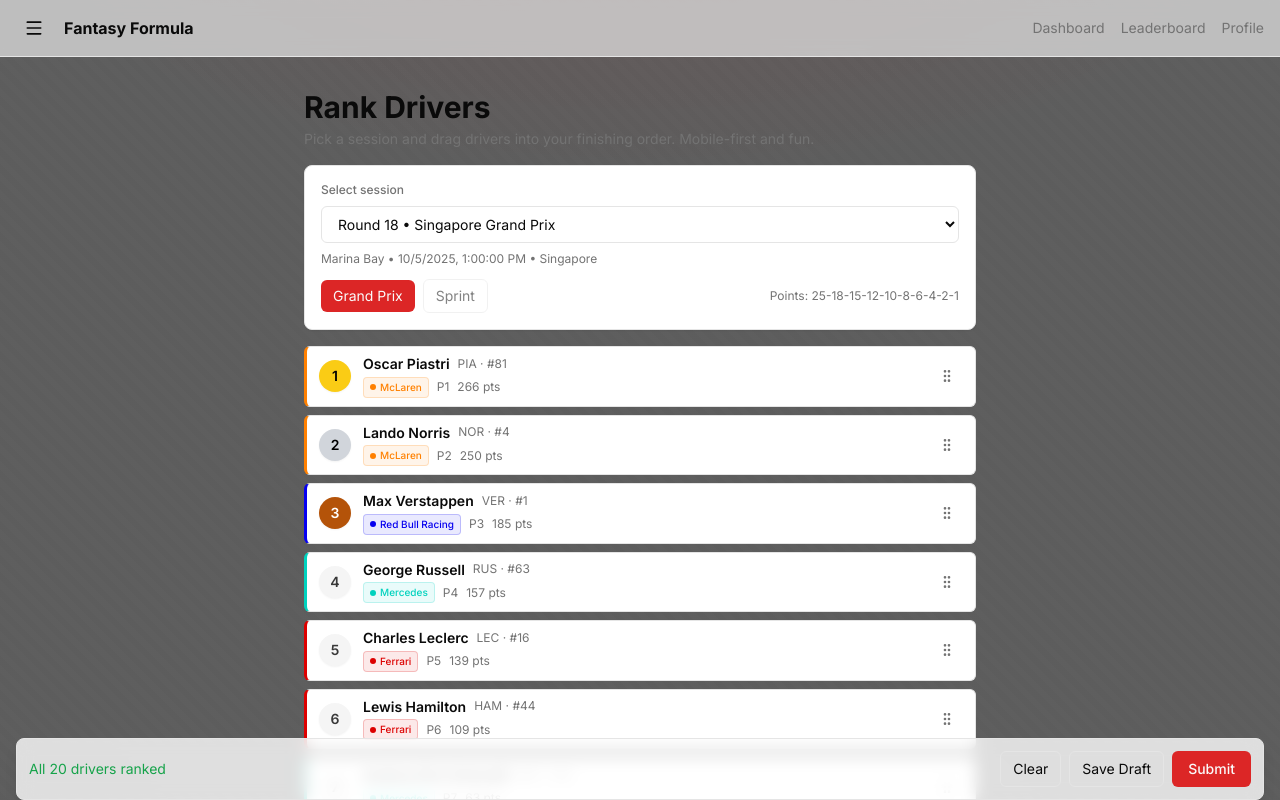
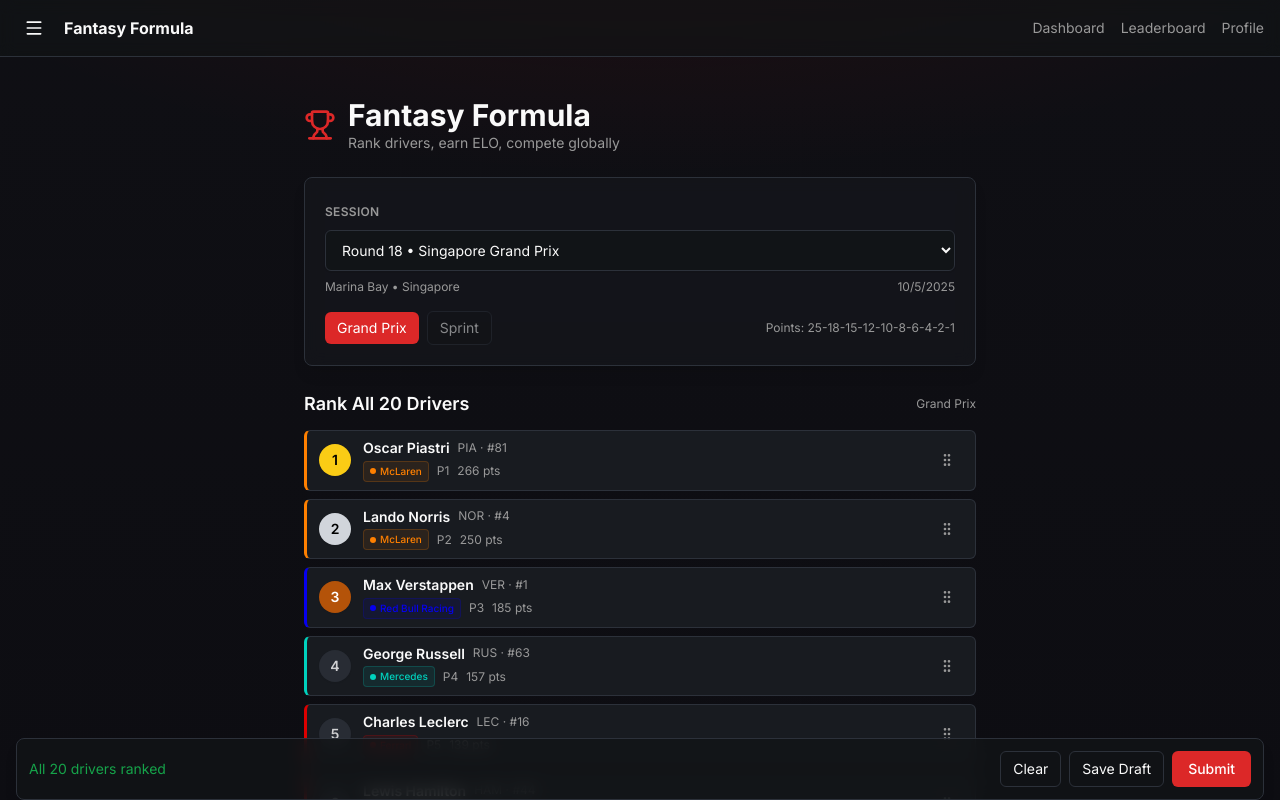
Before and after one commit to Jericoz-JC/FantasyFormula, a Next.js app: page / in a window 1280 px wide. Shown: the top 800 px of the page. Built offline with nearby package versions, Linux system fonts and the light colour scheme.

Commit message:
Redesign: dark racing theme + fix Haas/Racing Bulls colors + refined home UI

```diff
--- a/app/globals.css
+++ b/app/globals.css
@@ -4,58 +4,31 @@
 
 @layer base {
   :root {
-    --background: 0 0% 100%;
-    --foreground: 0 0% 3.9%;
-    --card: 0 0% 100%;
-    --card-foreground: 0 0% 3.9%;
-    --popover: 0 0% 100%;
-    --popover-foreground: 0 0% 3.9%;
-    --primary: 0 72.2% 50.6%;
-    --primary-foreground: 0 0% 98%;
-    --secondary: 0 0% 96.1%;
-    --secondary-foreground: 0 0% 9%;
-    --muted: 0 0% 96.1%;
-    --muted-foreground: 0 0% 45.1%;
-    --accent: 0 0% 96.1%;
-    --accent-foreground: 0 0% 9%;
-    --destructive: 0 84.2% 60.2%;
-    --destructive-foreground: 0 0% 98%;
-    --border: 0 0% 89.8%;
-    --input: 0 0% 89.8%;
-    --ring: 0 72.2% 50.6%;
+    --background: 220 13% 8%;
+    --foreground: 0 0% 98%;
+    --card: 220 13% 11%;
+    --card-foreground: 0 0% 98%;
+    --popover: 220 13% 10%;
+    --popover-foreground: 0 0% 98%;
+    --primary: 0 72% 51%;
+    --primary-foreground: 0 0% 100%;
+    --secondary: 220 13% 18%;
+    --secondary-foreground: 0 0% 98%;
+    --muted: 220 13% 18%;
+    --muted-foreground: 0 0% 60%;
+    --accent: 45 93% 47%;
+    --accent-foreground: 0 0% 10%;
+    --destructive: 0 84% 60%;
+    --destructive-foreground: 0 0% 100%;
+    --border: 220 13% 20%;
+    --input: 220 13% 18%;
+    --ring: 0 72% 51%;
     --radius: 0.5rem;
     --chart-1: 12 76% 61%;
     --chart-2: 173 58% 39%;
     --chart-3: 197 37% 24%;
     --chart-4: 43 74% 66%;
     --chart-5: 27 87% 67%;
-  }
-
-  .dark {
-    --background: 0 0% 8%;
-    --foreground: 0 0% 98%;
-    --card: 0 0% 10%;
-    --card-foreground: 0 0% 98%;
-    --popover: 0 0% 3.9%;
-    --popover-foreground: 0 0% 98%;
-    --primary: 0 72.2% 50.6%;
-    --primary-foreground: 0 0% 98%;
-    --secondary: 0 0% 14.9%;
-    --secondary-foreground: 0 0% 98%;
-    --muted: 0 0% 14.9%;
-    --muted-foreground: 0 0% 63.9%;
-    --accent: 0 0% 14.9%;
-    --accent-foreground: 0 0% 98%;
-    --destructive: 0 62.8% 30.6%;
-    --destructive-foreground: 0 0% 98%;
-    --border: 0 0% 14.9%;
-    --input: 0 0% 14.9%;
-    --ring: 0 72.2% 50.6%;
-    --chart-1: 220 70% 50%;
-    --chart-2: 160 60% 45%;
-    --chart-3: 30 80% 55%;
-    --chart-4: 280 65% 60%;
-    --chart-5: 340 75% 55%;
   }
 }
 
@@ -66,14 +39,21 @@
   body {
     @apply text-foreground;
     background:
-      radial-gradient(1200px 600px at 50% -10%, rgba(220,0,0,0.08), transparent 60%),
-      linear-gradient(180deg, rgba(26,26,26,0.7), rgba(26,26,26,0.7)),
+      radial-gradient(1400px 700px at 50% -15%, rgba(220,0,0,0.14), transparent 65%),
+      linear-gradient(180deg, rgba(15,15,20,0.95), rgba(10,10,15,0.98)),
       repeating-linear-gradient(
-        45deg,
-        rgba(255,255,255,0.02) 0px,
-        rgba(255,255,255,0.02) 6px,
-        rgba(0,0,0,0.02) 6px,
-        rgba(0,0,0,0.02) 12px
+        90deg,
+        rgba(255,255,255,0.015) 0px,
+        rgba(255,255,255,0.015) 1px,
+        transparent 1px,
+        transparent 80px
+      ),
+      repeating-linear-gradient(
+        0deg,
+        rgba(255,255,255,0.015) 0px,
+        rgba(255,255,255,0.015) 1px,
+        transparent 1px,
+        transparent 80px
       );
     background-color: hsl(var(--background));
   }
--- a/app/page.tsx
+++ b/app/page.tsx
@@ -4,6 +4,7 @@ import { useEffect, useState } from "react";
 import racesData from "@/lib/data/races.json";
 import { RankingComposer } from "@/components/features/ranking/RankingComposer";
 import { SessionSelector } from "@/components/features/ranking/SessionSelector";
+import { Trophy } from "lucide-react";
 
 type RaceOption = {
   id: string;
@@ -13,7 +14,6 @@ type RaceOption = {
   date: string;
   round: number;
   hasSprint?: boolean;
-  lockTime?: string;
 };
 
 export default function HomePage() {
@@ -30,7 +30,6 @@ export default function HomePage() {
       date: r.date,
       round: r.round,
       hasSprint: r.hasSprint,
-      lockTime: r.date,
     }));
     setOptions(opts);
     setSelected(opts[0] ?? null);
@@ -38,36 +37,49 @@ export default function HomePage() {
 
   return (
     <div className="mx-auto w-full max-w-7xl px-4">
-      <div className="mx-auto flex min-h-[70vh] max-w-2xl flex-col gap-4 pt-4">
-        <div className="space-y-1">
-          <h1 className="text-3xl font-bold">Rank Drivers</h1>
-          <p className="text-sm text-muted-foreground">Pick a session and drag drivers into your finishing order. Mobile-first and fun.</p>
+      <div className="mx-auto flex min-h-[70vh] max-w-2xl flex-col gap-6 pt-6">
+        <div className="flex items-center gap-3">
+          <Trophy className="h-8 w-8 text-primary" />
+          <div>
+            <h1 className="text-3xl font-bold">Fantasy Formula</h1>
+            <p className="text-sm text-muted-foreground">Rank drivers, earn ELO, compete globally</p>
+          </div>
         </div>
 
-        <div className="rounded-lg border border-border bg-card p-4 shadow-sm">
-          <label className="mb-2 block text-xs font-medium text-muted-foreground">Select session</label>
+        <div className="space-y-4 rounded-lg border border-border bg-card/50 p-5 shadow-lg backdrop-blur">
+          <div className="space-y-2">
+            <label className="text-xs font-semibold uppercase tracking-wide text-muted-foreground">Session</label>
             <select
-            className="w-full rounded-md border border-border bg-background px-3 py-2 text-sm"
+              className="w-full rounded-md border border-border bg-background/80 px-3 py-2.5 text-sm shadow-sm focus:ring-2 focus:ring-primary"
               value={selected?.id ?? ""}
               onChange={(e) => setSelected(options.find((o) => o.id === e.target.value) ?? null)}
             >
               {options.map((o) => (
                 <option key={o.id} value={o.id}>
-                Round {o.round} • {o.name} {o.hasSprint ? "(Sprint)" : ""}
+                  Round {o.round} • {o.name}
                 </option>
               ))}
             </select>
             {selected ? (
-            <div className="mt-2 text-xs text-muted-foreground">
-              {selected.location} • {new Date(selected.date).toLocaleString()} • {selected.country}
+              <div className="flex items-center justify-between text-xs text-muted-foreground">
+                <span>{selected.location} • {selected.country}</span>
+                <span>{new Date(selected.date).toLocaleDateString()}</span>
               </div>
             ) : null}
-          <div className="mt-3">
-            <SessionSelector hasSprint={selected?.hasSprint} onChange={setSession} />
-          </div>
           </div>
 
+          {selected ? (
+            <SessionSelector hasSprint={selected.hasSprint} onChange={setSession} />
+          ) : null}
+        </div>
+
+        <div className="space-y-3">
+          <div className="flex items-center justify-between">
+            <h2 className="text-lg font-semibold">Rank All 20 Drivers</h2>
+            <span className="text-xs text-muted-foreground">{session === "sprint" ? "Sprint" : "Grand Prix"}</span>
+          </div>
           <RankingComposer raceId={null} disableLock />
+        </div>
       </div>
     </div>
   );
--- a/lib/data/drivers.json
+++ b/lib/data/drivers.json
@@ -159,10 +159,10 @@
       "points": 27,
       "position": 10,
       "teamColors": {
-        "primary": "#FFFFFF",
-        "secondary": "#000000",
-        "accent": "#B6BABD",
-        "name": "White"
+        "primary": "#DC0000",
+        "secondary": "#B6BABD",
+        "accent": "#000000",
+        "name": "Red & Grey"
       }
     },
     {
@@ -224,10 +224,10 @@
       "points": 16,
       "position": 14,
       "teamColors": {
-        "primary": "#FFFFFF",
-        "secondary": "#0600EF",
-        "accent": "#DC0000",
-        "name": "White & Blue"
+        "primary": "#1E3A8A",
+        "secondary": "#DC0000",
+        "accent": "#FFFFFF",
+        "name": "Blue & Red"
       }
     },
     {
@@ -273,10 +273,10 @@
       "points": 10,
       "position": 17,
       "teamColors": {
-        "primary": "#FFFFFF",
-        "secondary": "#0600EF",
-        "accent": "#DC0000",
-        "name": "White & Blue"
+        "primary": "#1E3A8A",
+        "secondary": "#DC0000",
+        "accent": "#FFFFFF",
+        "name": "Blue & Red"
       }
     },
     {
@@ -290,10 +290,10 @@
       "points": 8,
       "position": 18,
       "teamColors": {
-        "primary": "#FFFFFF",
-        "secondary": "#000000",
-        "accent": "#B6BABD",
-        "name": "White"
+        "primary": "#DC0000",
+        "secondary": "#B6BABD",
+        "accent": "#000000",
+        "name": "Red & Grey"
       }
     },
     {
```
Lines whose indentation alone changed are shown as unchanged.
